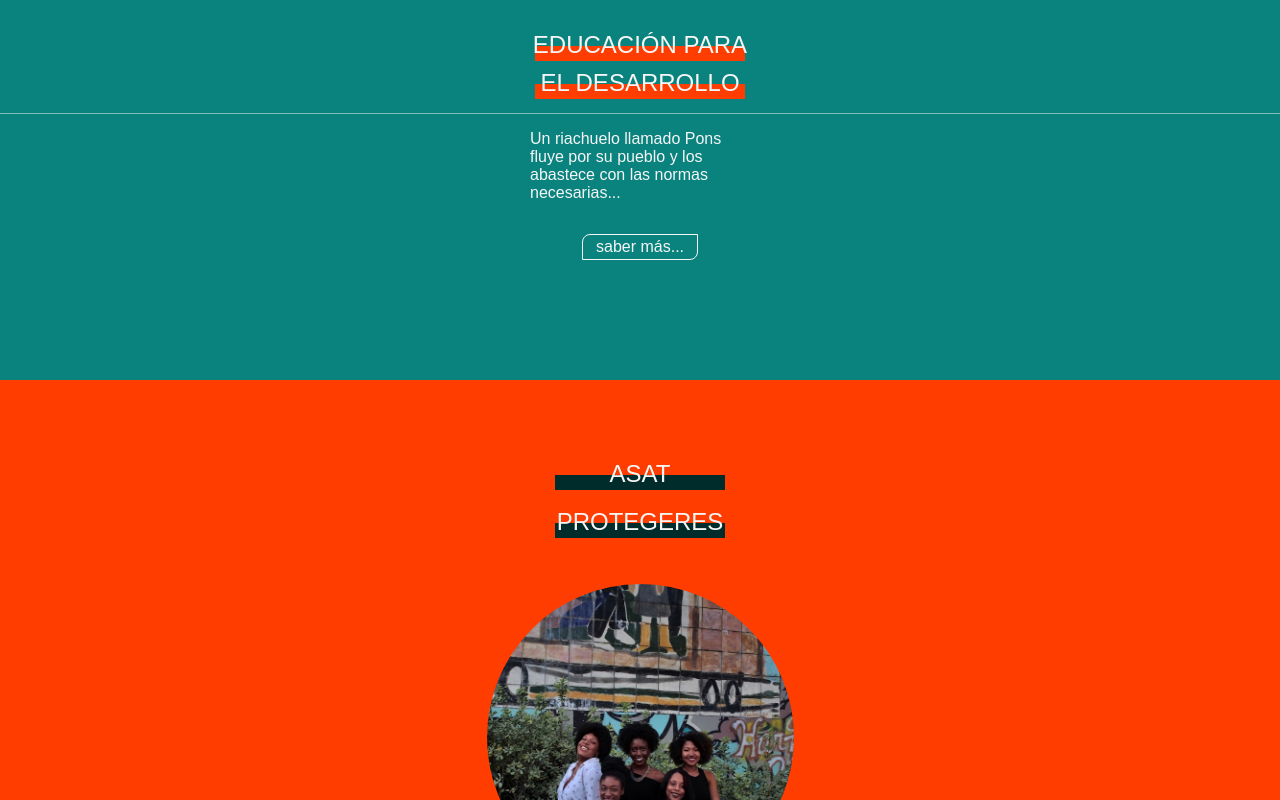
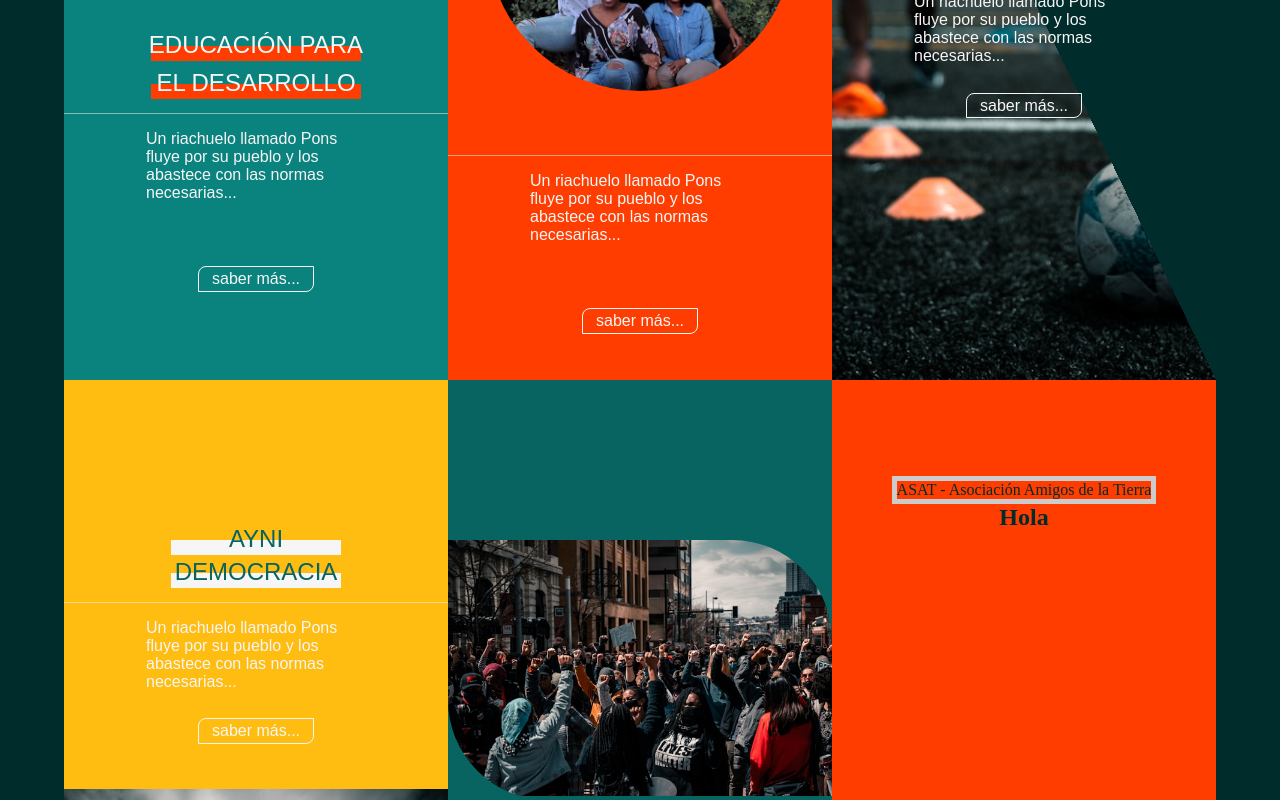
Before and after one commit to saalcazar/asat, a React (Vite) app: page / in a window 1280 px wide. Shown: the part 420-1220 px from the top of the page. Built offline with nearby package versions, Linux system fonts and the light colour scheme; a web font is replaced by a local one.

Commit message:
responsive

```diff
--- a/index.html
+++ b/index.html
@@ -6,6 +6,8 @@
     <title>ASAT</title>
   </head>
   <body>
+    <div id="fb-root"></div>
+    <script async defer crossorigin="anonymous" src="https://connect.facebook.net/es_ES/sdk.js#xfbml=1&version=v20.0&appId=561868962582785" nonce="yWFJFkHT"></script>
     <div id="root"></div>
     <script type="module" src="/src/main.jsx"></script>
   </body>
--- a/src/App.css
+++ b/src/App.css
@@ -30,6 +30,7 @@
 .p-article {
   margin: 0 auto;
   margin-top: 1rem;
+  margin-bottom: 2rem;
   text-align: left;
   width: 220px;
 }
--- a/src/index.css
+++ b/src/index.css
@@ -47,6 +47,7 @@
 body {
   color: var(--color1);
   position: relative;
+  background: var(--color1);
 }
 
 img {
--- /dev/null
+++ b/src/pages/home/Home.css
@@ -0,0 +1,11 @@
+.container {
+  display: grid;
+  grid-template-columns: repeat(auto-fit, minmax(350px, 1fr));
+}
+
+@media (width > 600px) {
+  .container {
+    margin: 0 auto;
+    width: 90%;
+  }
+}
--- a/src/pages/home/Home.jsx
+++ b/src/pages/home/Home.jsx
@@ -1,3 +1,5 @@
+import './Home.css'
+import Social from './Social/Social'
 import Democracy from "./democracy/Democracy"
 import Education from "./educationDevelopment/Education"
 import Futbol from "./futbol/Futbol"
@@ -6,13 +8,14 @@ import Protection from "./protection/Protection"
 
 const Home = () => {
   return (
-    <>
+    <main className="container">
       <Education />
       <Protection />
       <Futbol />
       <Democracy />
       <Promotion />
-    </>
+      <Social />
+    </main>
   )
 }
 
--- /dev/null
+++ b/src/pages/home/Social/Social.css
@@ -0,0 +1,12 @@
+.main-social{
+  min-height: 100vh;
+  background: var(--color2);
+  padding: 6rem 1rem 1rem 1rem;
+  display: flex;
+  flex-direction: column;
+  align-items: center;
+}
+
+.main-social > .fb-page {
+  border: 5px solid #ccc;
+}
--- /dev/null
+++ b/src/pages/home/Social/Social.jsx
@@ -0,0 +1,13 @@
+import './Social.css'
+const Social = () => {
+  return (
+    <main className="main-social">
+      <div class="fb-page" data-href="https://www.facebook.com/ASAT.Bolivia" data-tabs="timeline" data-width="" data-height="" data-small-header="false" data-adapt-container-width="true" data-hide-cover="false" data-show-facepile="true"><blockquote cite="https://www.facebook.com/ASAT.Bolivia" class="fb-xfbml-parse-ignore"><a href="https://www.facebook.com/ASAT.Bolivia">ASAT - Asociación Amigos de la Tierra</a></blockquote></div>
+      <aside className='links-social'>
+        <h2>Hola</h2>
+      </aside>
+    </main>
+  )
+}
+
+export default Social
```
